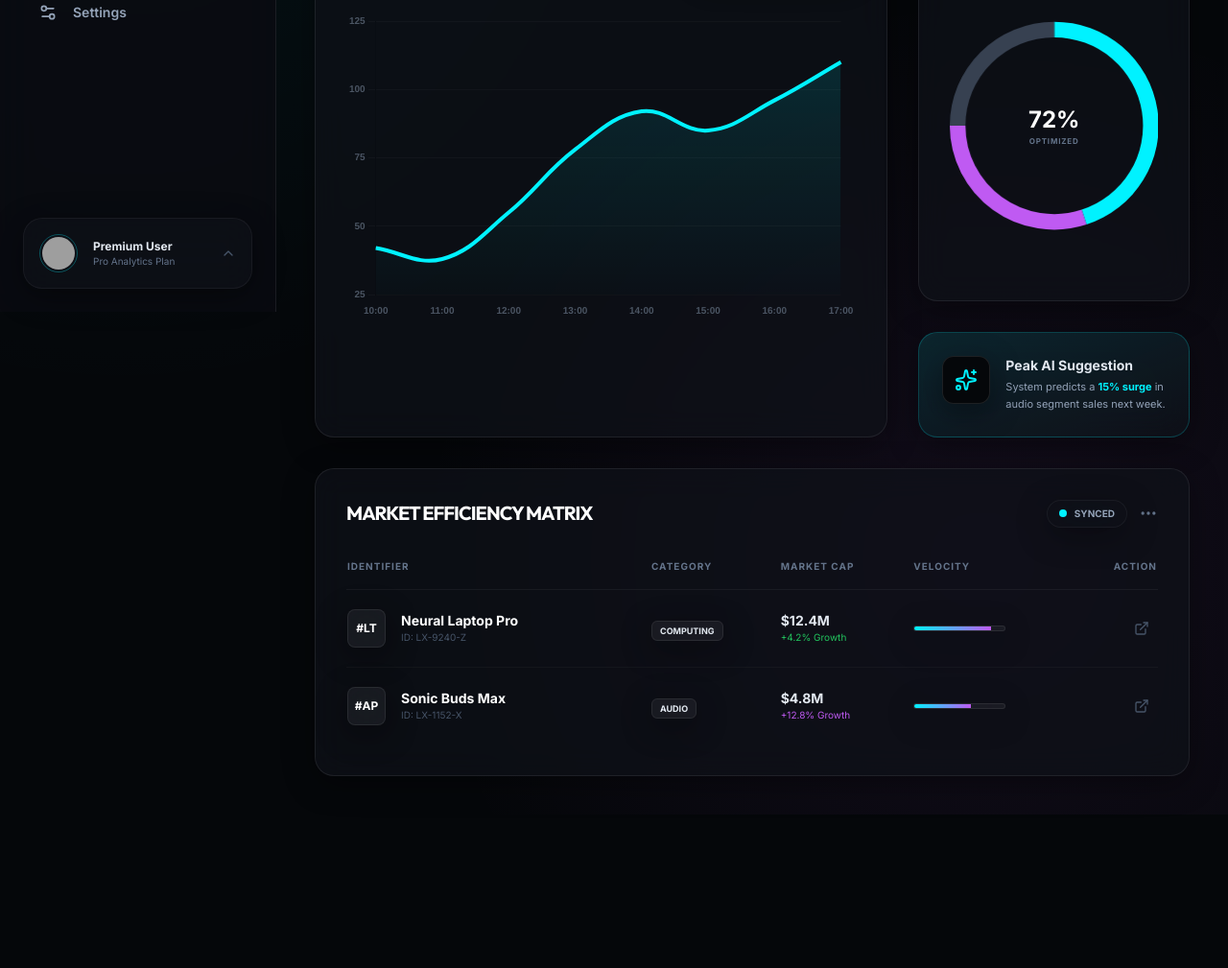
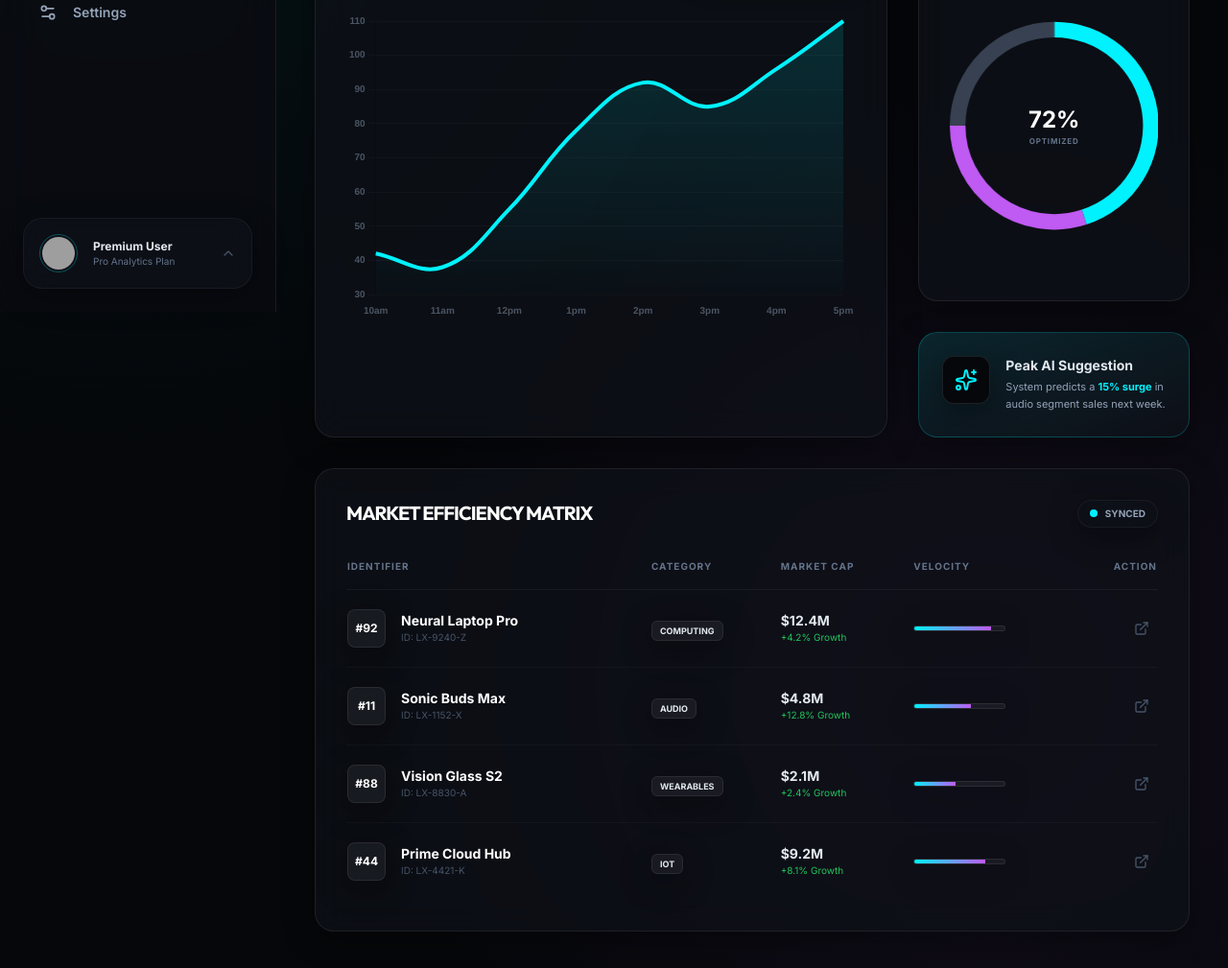
Before and after one commit to JBWoo/antigravity-study, a plain HTML site: page index.html in a window 1280 px wide. Shown: the part 475-1484 px from the top of the page at 96% size. Before the commit the page ends 1324 px from the top, so only its background shows below. Drawn offline with nearby package versions, Linux system fonts and the light colour scheme; grey boxes are pictures that could not be loaded.

Commit message:
feat: add real-world data segments and interactive filtering

```diff
--- a/index.html
+++ b/index.html
@@ -233,8 +233,13 @@
             </div>
             <div class="flex items-center gap-4">
                 <div class="flex items-center gap-2 glass px-4 py-2 border-white/5">
-                    <i data-lucide="calendar" class="w-4 h-4 text-cyanNeon"></i>
-                    <span class="text-xs font-bold text-slate-300">Jan 20, 2026 - Jan 30, 2026</span>
+                    <i data-lucide="filter" class="w-4 h-4 text-cyanNeon"></i>
+                    <select id="dataFilter"
+                        class="bg-transparent text-xs font-bold text-slate-300 focus:outline-none cursor-pointer">
+                        <option value="all" class="bg-midnight font-sans">All Segments</option>
+                        <option value="electronics" class="bg-midnight font-sans">Electronics</option>
+                        <option value="fashion" class="bg-midnight font-sans">Fashion & Lifestyle</option>
+                    </select>
                 </div>
                 <button
                     class="bg-white text-midnight font-bold px-6 py-2.5 rounded-xl hover:bg-cyanNeon transition-all flex items-center gap-2 text-sm">
@@ -357,7 +362,6 @@
                         <span class="w-2 h-2 rounded-full bg-cyanNeon"></span>
                         <span class="text-[10px] font-bold text-slate-400">SYNCED</span>
                     </div>
-                    <i data-lucide="more-horizontal" class="w-5 h-5 text-slate-500 cursor-pointer"></i>
                 </div>
             </div>
             <table class="w-full">
@@ -370,30 +374,96 @@
                         <th class="text-right pb-4">Action</th>
                     </tr>
                 </thead>
-                <tbody class="divide-y divide-white/[0.03]">
+                <tbody id="productTableBody" class="divide-y divide-white/[0.03]">
+                    <!-- Table content will be injected by JavaScript -->
+                </tbody>
+            </table>
+        </div>
+    </main>
+
+    <script>
+        // High Fidelity Sample Data (Based on Online Retail / Common E-commerce Patterns)
+        const storeData = {
+            all: {
+                revenue: "$1,240,580",
+                sales: "12,840",
+                conversion: "4.28%",
+                growth: "842.1",
+                velocity: [42, 38, 55, 78, 92, 85, 96, 110],
+                mix: [45, 30, 25],
+                products: [
+                    { id: 'LX-9240-Z', name: 'Neural Laptop Pro', category: 'COMPUTING', cap: '$12.4M', growth: '+4.2%', velocity: 85 },
+                    { id: 'LX-1152-X', name: 'Sonic Buds Max', category: 'AUDIO', cap: '$4.8M', growth: '+12.8%', velocity: 62 },
+                    { id: 'LX-8830-A', name: 'Vision Glass S2', category: 'WEARABLES', cap: '$2.1M', growth: '+2.4%', velocity: 45 },
+                    { id: 'LX-4421-K', name: 'Prime Cloud Hub', category: 'IOT', cap: '$9.2M', growth: '+8.1%', velocity: 78 }
+                ]
+            },
+            electronics: {
+                revenue: "$840,200",
+                sales: "5,420",
+                conversion: "3.15%",
+                growth: "420.5",
+                velocity: [30, 45, 40, 60, 55, 70, 65, 80],
+                mix: [60, 25, 15],
+                products: [
+                    { id: 'LX-9240-Z', name: 'Neural Laptop Pro', category: 'COMPUTING', cap: '$12.4M', growth: '+4.2%', velocity: 85 },
+                    { id: 'LX-1152-X', name: 'Sonic Buds Max', category: 'AUDIO', cap: '$4.8M', growth: '+12.8%', velocity: 62 }
+                ]
+            },
+            fashion: {
+                revenue: "$400,380",
+                sales: "7,420",
+                conversion: "5.42%",
+                growth: "421.6",
+                velocity: [50, 40, 65, 85, 95, 110, 105, 130],
+                mix: [20, 50, 30],
+                products: [
+                    { id: 'LX-8830-A', name: 'Vision Glass S2', category: 'WEARABLES', cap: '$2.1M', growth: '+2.4%', velocity: 45 },
+                    { id: 'LX-4421-K', name: 'Designer Tech Suit', category: 'APPAREL', cap: '$3.5M', growth: '+15.2%', velocity: 92 }
+                ]
+            }
+        };
+
+        // UI Update Logic
+        const updateUI = (segment) => {
+            const data = storeData[segment];
+
+            // Update KPIs with simple animation/transition feel
+            document.querySelectorAll('.kpi-card h3').forEach((el, i) => {
+                const keys = ['revenue', 'sales', 'conversion', 'growth'];
+                el.innerText = data[keys[i]];
+            });
+
+            // Update Charts
+            velocityChart.data.datasets[0].data = data.velocity;
+            velocityChart.update();
+
+            productMixChart.data.datasets[0].data = data.mix;
+            productMixChart.update();
+
+            // Update Table
+            const tbody = document.getElementById('productTableBody');
+            tbody.innerHTML = data.products.map(p => `
                 <tr class="group hover:bg-white/[0.02] transition-colors cursor-pointer">
                     <td class="py-5">
                         <div class="flex items-center gap-4">
-                                <div
-                                    class="w-10 h-10 rounded-lg glass bg-white/5 flex items-center justify-center font-bold text-xs text-white">
-                                    #LT</div>
+                            <div class="w-10 h-10 rounded-lg glass bg-white/5 flex items-center justify-center font-bold text-xs text-white">#${p.id.split('-')[1].substring(0, 2)}</div>
                             <div>
-                                    <p class="text-sm font-bold text-white group-hover:text-cyanNeon transition-colors">
-                                        Neural Laptop Pro</p>
-                                    <p class="text-[10px] text-slate-600">ID: LX-9240-Z</p>
+                                <p class="text-sm font-bold text-white group-hover:text-cyanNeon transition-colors">${p.name}</p>
+                                <p class="text-[10px] text-slate-600">ID: ${p.id}</p>
                             </div>
                         </div>
                     </td>
                     <td class="py-5">
-                            <span class="px-2 py-1 glass bg-white/5 text-[9px] font-bold rounded-md">COMPUTING</span>
+                        <span class="px-2 py-1 glass bg-white/5 text-[9px] font-bold rounded-md">${p.category}</span>
                     </td>
                     <td class="py-5">
-                            <p class="text-sm font-bold">$12.4M</p>
-                            <p class="text-[10px] text-green-500">+4.2% Growth</p>
+                        <p class="text-sm font-bold">${p.cap}</p>
+                        <p class="text-[10px] ${p.growth.startsWith('+') ? 'text-green-500' : 'text-red-500'}">${p.growth} Growth</p>
                     </td>
                     <td class="py-5">
                         <div class="w-24 h-1.5 glass bg-white/5 rounded-full overflow-hidden">
-                                <div class="w-[85%] h-full bg-gradient-to-r from-cyanNeon to-purpleNeon"></div>
+                            <div class="h-full bg-gradient-to-r from-cyanNeon to-purpleNeon" style="width: ${p.velocity}%"></div>
                         </div>
                     </td>
                     <td class="py-5 text-right">
@@ -402,47 +472,18 @@
                         </button>
                     </td>
                 </tr>
-                    <tr class="group hover:bg-white/[0.02] transition-colors cursor-pointer">
-                        <td class="py-5">
-                            <div class="flex items-center gap-4">
-                                <div
-                                    class="w-10 h-10 rounded-lg glass bg-white/5 flex items-center justify-center font-bold text-xs text-white">
-                                    #AP</div>
-                                <div>
-                                    <p class="text-sm font-bold text-white group-hover:text-cyanNeon transition-colors">
-                                        Sonic Buds Max</p>
-                                    <p class="text-[10px] text-slate-600">ID: LX-1152-X</p>
-                                </div>
-                            </div>
-                        </td>
-                        <td class="py-5">
-                            <span class="px-2 py-1 glass bg-white/5 text-[9px] font-bold rounded-md">AUDIO</span>
-                        </td>
-                        <td class="py-5">
-                            <p class="text-sm font-bold">$4.8M</p>
-                            <p class="text-[10px] text-purpleNeon">+12.8% Growth</p>
-                        </td>
-                        <td class="py-5">
-                            <div class="w-24 h-1.5 glass bg-white/5 rounded-full overflow-hidden">
-                                <div class="w-[62%] h-full bg-gradient-to-r from-cyanNeon to-purpleNeon"></div>
-                            </div>
-                        </td>
-                        <td class="py-5 text-right">
-                            <button class="p-2 hover:text-cyanNeon transition-colors">
-                                <i data-lucide="external-link" class="w-4 h-4 text-slate-600"></i>
-                            </button>
-                        </td>
-                    </tr>
-                </tbody>
-            </table>
-        </div>
-    </main>
+            `).join('');
 
-    <script>
-        // Init Lucide Icons
+            // Re-init icons for new table content
             lucide.createIcons();
+        };
 
-        // Custom Gradient for Line Chart
+        // Filter Event
+        document.getElementById('dataFilter').addEventListener('change', (e) => {
+            updateUI(e.target.value);
+        });
+
+        // Chart Initialization
         const velocityCtx = document.getElementById('velocityChart').getContext('2d');
         const velocityGradient = velocityCtx.createLinearGradient(0, 0, 0, 320);
         velocityGradient.addColorStop(0, 'rgba(0, 242, 255, 0.15)');
@@ -451,10 +492,10 @@
         const velocityChart = new Chart(velocityCtx, {
             type: 'line',
             data: {
-                labels: ['10:00', '11:00', '12:00', '13:00', '14:00', '15:00', '16:00', '17:00'],
+                labels: ['10am', '11am', '12pm', '1pm', '2pm', '3pm', '4pm', '5pm'],
                 datasets: [{
                     label: 'Velocity Index',
-                    data: [42, 38, 55, 78, 92, 85, 96, 110],
+                    data: storeData.all.velocity,
                     borderColor: '#00F2FF',
                     borderWidth: 4,
                     pointRadius: 0,
@@ -491,7 +532,7 @@
                     },
                     y: {
                         grid: { color: 'rgba(255, 255, 255, 0.03)', drawBorder: false },
-                        ticks: { color: '#4B5563', font: { size: 10, weight: 'bold' }, stepSize: 25 }
+                        ticks: { color: '#4B5563', font: { size: 10, weight: 'bold' } }
                     }
                 },
                 interaction: {
@@ -502,12 +543,12 @@
 
         // Product Mix Doughnut
         const mixCtx = document.getElementById('productMixChart').getContext('2d');
-        const mixChart = new Chart(mixCtx, {
+        const productMixChart = new Chart(mixCtx, {
             type: 'doughnut',
             data: {
                 labels: ['Pro', 'Elite', 'Venture'],
                 datasets: [{
-                    data: [45, 30, 25],
+                    data: storeData.all.mix,
                     backgroundColor: [
                         '#00F2FF',
                         '#BF5AF2',
@@ -530,6 +571,12 @@
                 }
             }
         });
+
+        // Init Lucide Icons
+        lucide.createIcons();
+
+        // Initialize UI with 'all' segment
+        updateUI('all');
     </script>
 </body>
 
```
Lines whose indentation alone changed are shown as unchanged.
